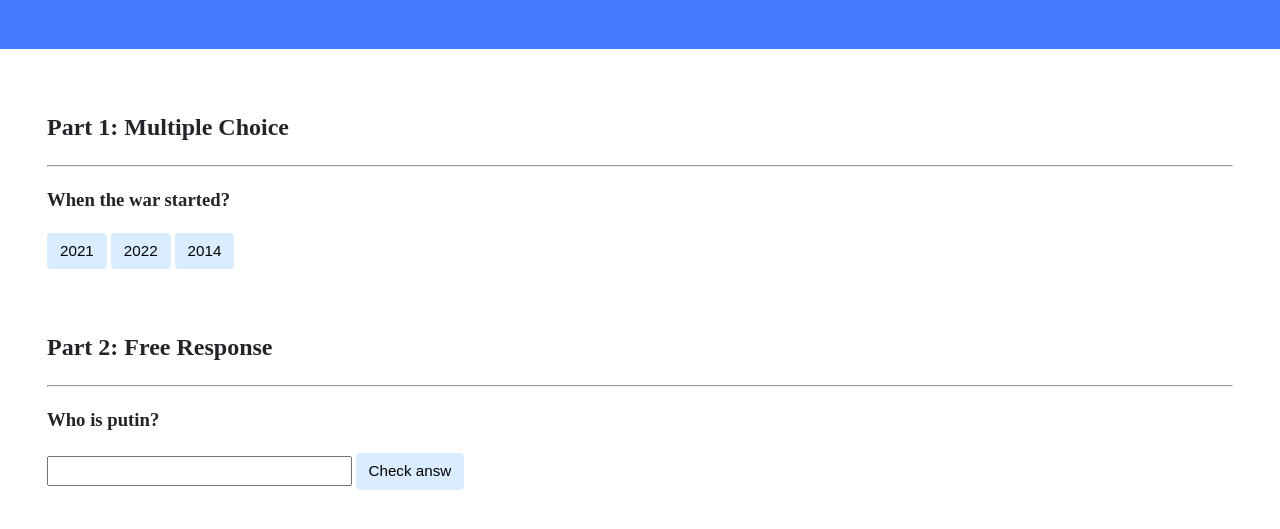
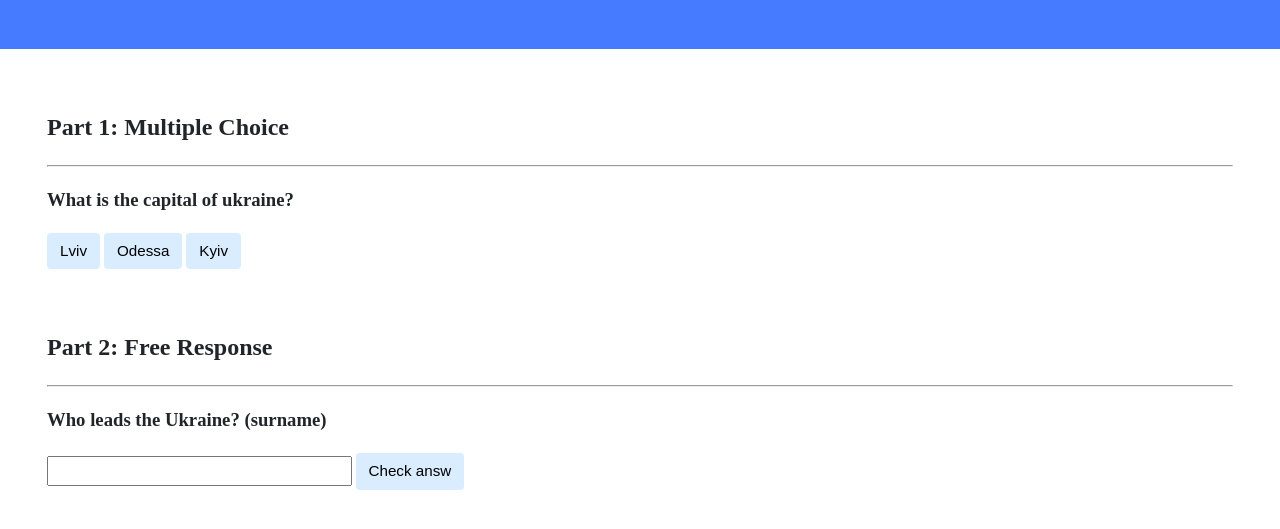
Before and after one commit to pin2win/Trivia, a plain HTML site: page index.html in a window 1280 px wide. Shown: the part 151-680 px from the top of the page. Drawn offline with Linux system fonts and the light colour scheme.

Commit message:
Update index.html

```diff
--- a/index.html
+++ b/index.html
@@ -21,7 +21,7 @@
                 }
                 document.querySelector('#check').addEventListener('click', function() {
                     let user_input = document.querySelector('input');
-                    if (user_input.value === 'xyilo') {
+                    if (user_input.value === 'Zelenskyy') {
                         user_input.style.backgroundColor = 'green';
                         document.querySelector('#twoq').innerHTML = 'Correct';
                     }
@@ -44,11 +44,11 @@
                 <hr>
                 <!-- TODO: Add multiple choice question here -->
 
-                <h3>When the war started?</h3>
+                <h3>What is the capital of ukraine?</h3>
 
-                <button class="incorrect">2021</button>
-                <button class="incorrect">2022</button>
-                <button class="correct">2014</button>
+                <button class="incorrect">Lviv</button>
+                <button class="incorrect">Odessa</button>
+                <button class="correct">Kyiv</button>
                 <p id="oneq"></p>
 
             </div>
@@ -56,7 +56,7 @@
             <div class="section">
                 <h2>Part 2: Free Response</h2>
                 <hr>
-                <h3>Who is putin?</h3>
+                <h3>Who leads the Ukraine? (surname)</h3>
                 <input type="text"></input>
                 <button id="check">Check answ</button>
                 <p id="twoq"></p>
```
